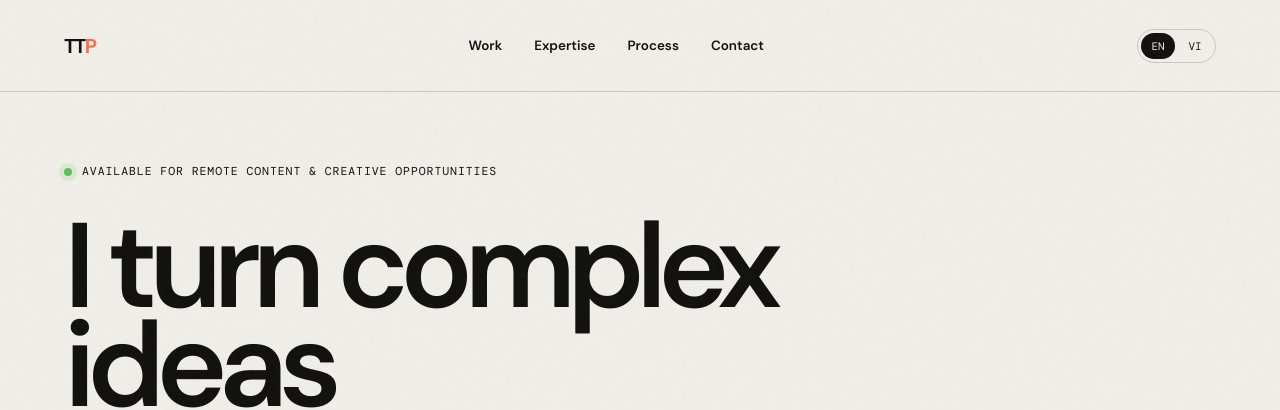
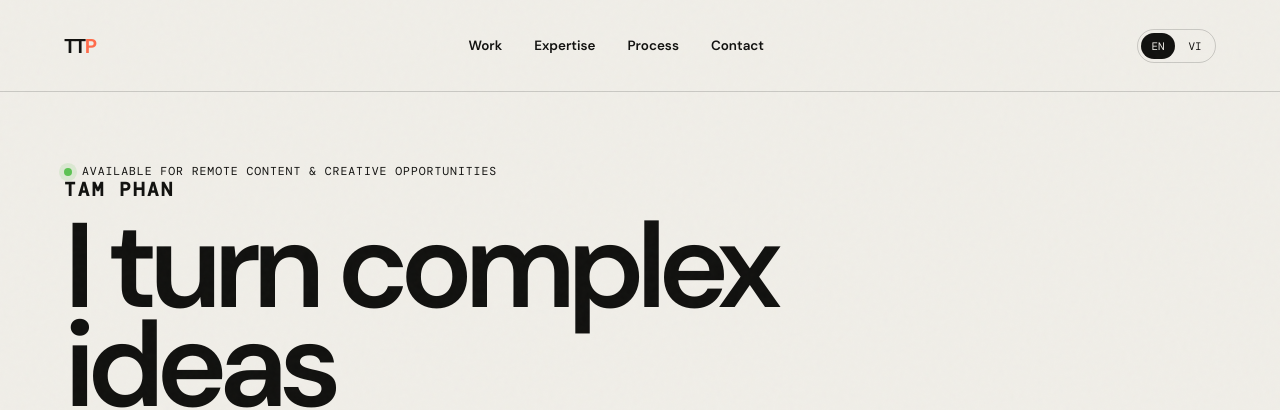
Before and after one commit to thanhtamphann/thanhtamphan-portfolio, a Jekyll site: the page built from index.html, in a window 1280 px wide and 900 px high. Shown: the top 410 px of the window. Built offline with Jekyll 4.4.1, drawn with Linux system fonts in a browser that asks for light colours; some web fonts are replaced.

Commit message:
Build editable homepage name

```diff
--- a/index.html
+++ b/index.html
@@ -37,7 +37,7 @@
       @media (max-width:900px){.case-grid{grid-template-columns:1fr}.case-card{min-height:auto}.case-card h3{margin-top:34px}.results-intro .section-heading{margin-bottom:0}.hero-main{grid-template-columns:1fr}.hero-photo-wrap{max-width:360px}.hero{min-height:auto}.hero-bottom{align-items:flex-start}}
     </style>
   </head>
-  <body>
+  <body data-hero-name="{{ site.data.site.siteTitle | escape }}">
     <div class="grain" aria-hidden="true"></div>
     <header class="site-header" id="top"><a class="wordmark" href="#top" aria-label="Back to top">TT<span>P</span></a><nav class="desktop-nav" aria-label="Primary navigation"><a href="#work" data-i18n="navWork">Work</a><a href="#expertise" data-i18n="navExpertise">Expertise</a><a href="#process" data-i18n="navProcess">Process</a><a href="#contact" data-i18n="navContact">Contact</a></nav><div class="header-actions"><button class="language-toggle" type="button" aria-label="Switch language"><span class="active">EN</span><span>VI</span></button><button class="menu-toggle" type="button" aria-label="Open menu" aria-expanded="false"><span></span><span></span></button></div></header>
     <nav class="mobile-nav" aria-label="Mobile navigation"><a href="#work" data-i18n="navWork">Work</a><a href="#expertise" data-i18n="navExpertise">Expertise</a><a href="#process" data-i18n="navProcess">Process</a><a href="#contact" data-i18n="navContact">Contact</a></nav>
```
